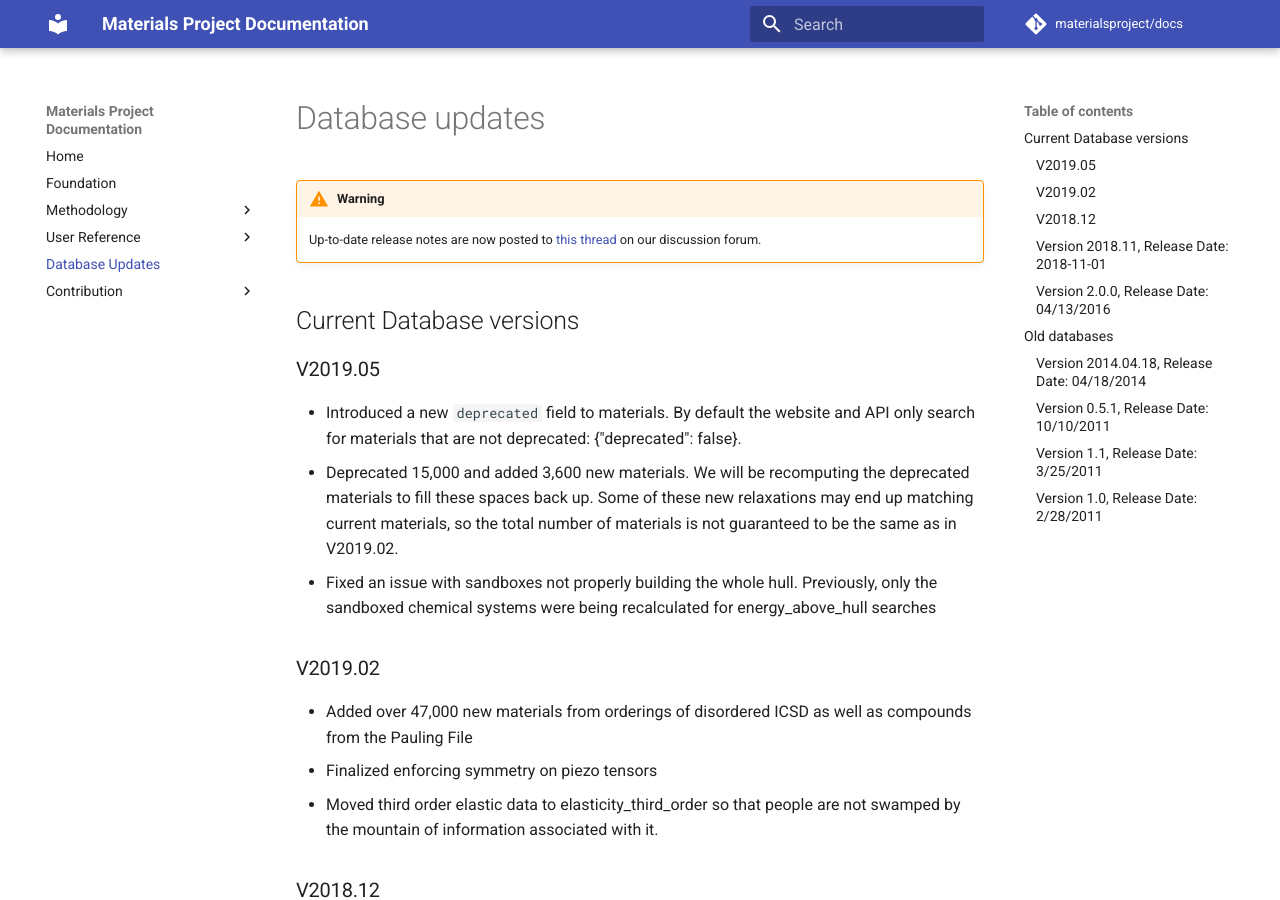
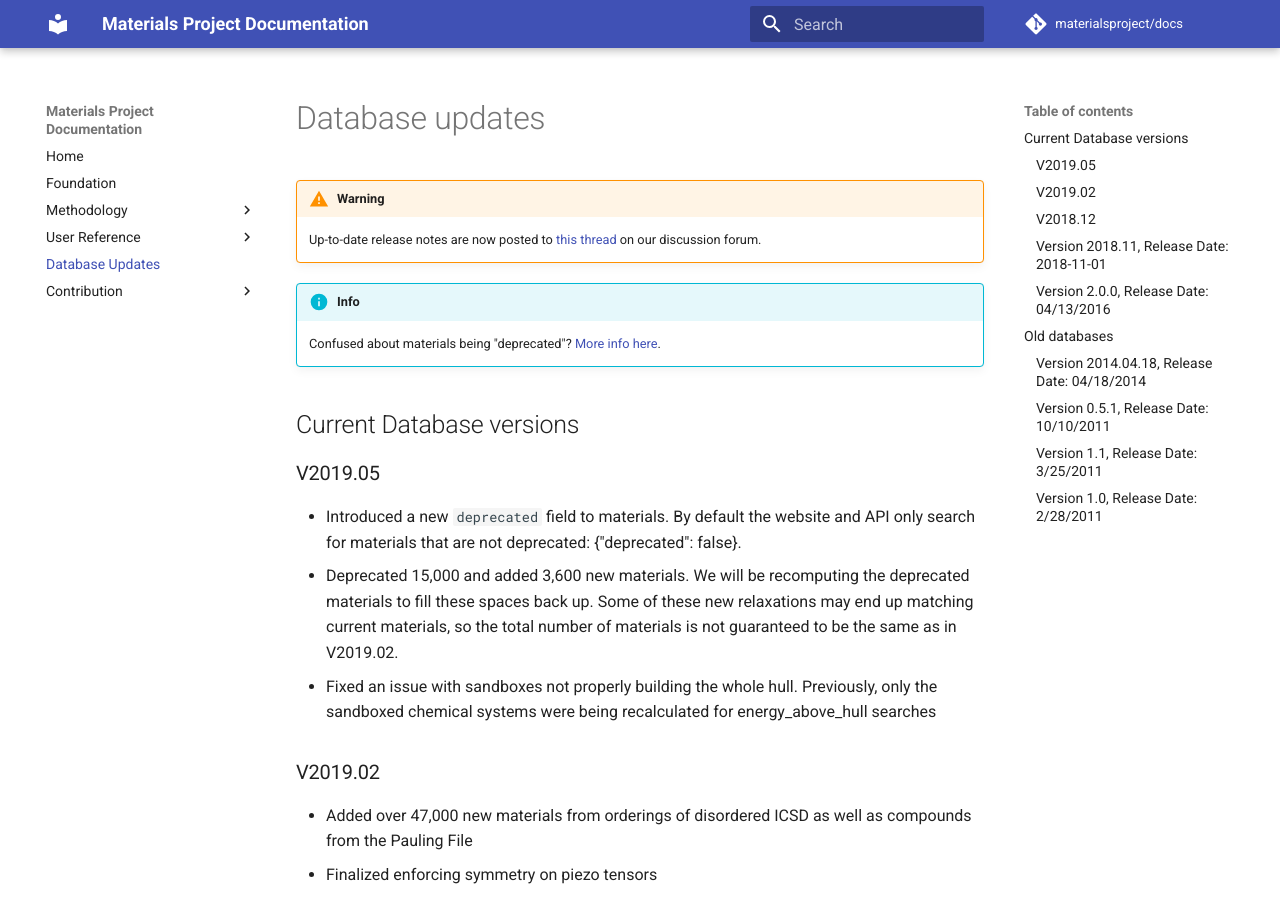
Before and after one commit to materialsproject/docs, an MkDocs documentation site: the page built from docs/database-updates.md, in a window 1280 px wide and 900 px high. Built offline with MkDocs 1.6.1 and Material for MkDocs 9.7.7, drawn with Linux system fonts in a browser that asks for light colours; comment, search, counter and statistics services are not loaded.

Commit message:
Link to /deprecations from /database-updates

```diff
--- a/docs/database-updates.md
+++ b/docs/database-updates.md
@@ -4,6 +4,9 @@
     Up-to-date release notes are now posted to
     [this thread](https://discuss.materialsproject.org/t/materials-project-database-release-log/1609)
     on our discussion forum.
+
+!!! info
+    Confused about materials being "deprecated"? [More info here](/user-guide/deprecations).
 
 ## Current Database versions
 
```
